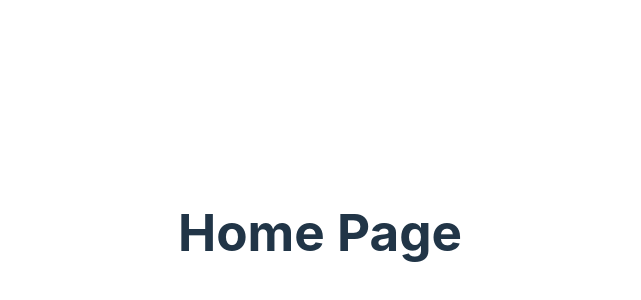
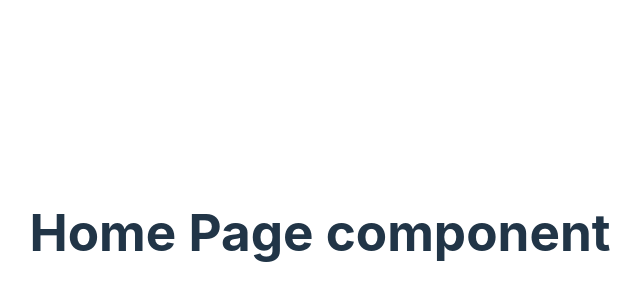
Before and after one commit to rimanshusingh4/link_shortner, a React (Vite) app: page / in a window 1280 px wide. Shown: the part 168-468 px from the top of the page, without its empty margins (320-961 px from the left). Built offline with nearby package versions, Linux system fonts and the light colour scheme.

Commit message:
home page

```diff
--- a/src/component/Home.jsx
+++ b/src/component/Home.jsx
@@ -3,7 +3,7 @@ import React from 'react'
 const Home = () => {
   return (
     <div>
-     <h1> Home Page </h1>
+     <h1> Home Page component </h1>
     </div>
   )
 }
```
